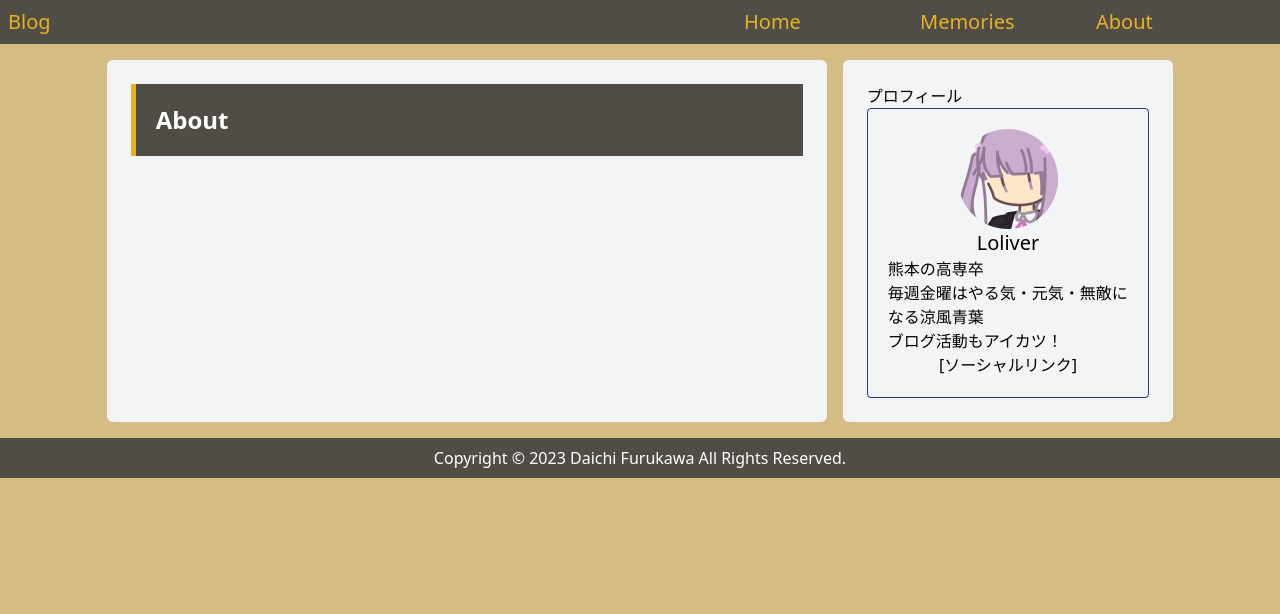
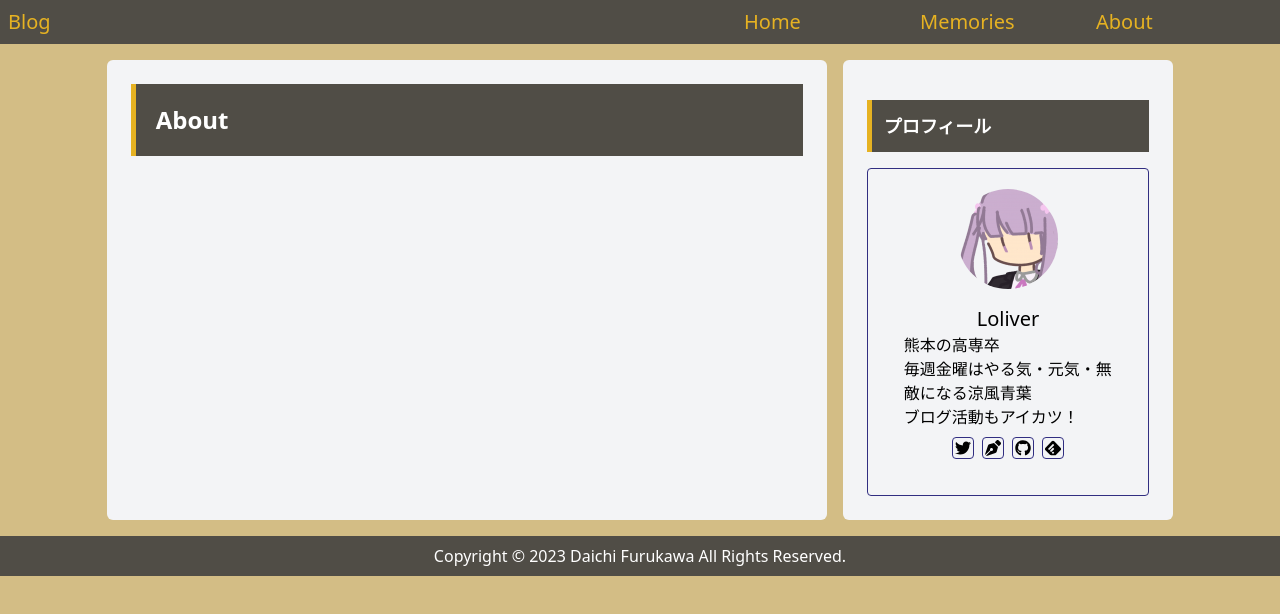
Before and after one commit to Loliver1224/blog-jamstack, a Next.js app: page /about in a window 1280 px wide. Shown: the top 614 px of the page. Built offline with nearby package versions, Linux system fonts and the light colour scheme.

Commit message:
サイドバーにソーシャルリンク追加&スタイル調整

```diff
--- a/components/Profile.tsx
+++ b/components/Profile.tsx
@@ -1,22 +1,57 @@
 import Image from "next/image";
+import Link from "next/link";
+import { FaTwitter, FaGithub, FaPenNib } from "react-icons/fa";
+import { SiFeedly } from "react-icons/si";
 
 export default function Profile() {
-
   return (
     <aside>
       <h3>プロフィール</h3>
       <div className="text-center border border-indigo-900 rounded p-5">
         <figure className="mx-auto w-max">
-          <Image src="/favicon.png" alt="avatar" width="100" height="100" className="rounded-full" />
+          <Image
+            src="/favicon.png"
+            alt="avatar"
+            width="100"
+            height="100"
+            className="rounded-full"
+          />
         </figure>
-        <div>
+        <div className="p-4">
           <div className="text-xl">Loliver</div>
-          <p className="text-left">
-            熊本の高専卒<br />
-            毎週金曜はやる気・元気・無敵になる涼風青葉<br />
+          <p className="text-left mb-2">
+            熊本の高専卒
+            <br />
+            毎週金曜はやる気・元気・無敵になる涼風青葉
+            <br />
             ブログ活動もアイカツ！
           </p>
-          <div>[ソーシャルリンク]</div>
+          <div className="flex justify-center gap-2">
+            <Link
+              href="https://twitter.con/Lolitta_river"
+              className="border rounded border-indigo-900 p-0.5"
+            >
+              <FaTwitter />
+            </Link>
+            <Link
+              href="https://loliver.hatenablog.jp/"
+              className="border rounded border-indigo-900 p-0.5"
+            >
+              <FaPenNib />
+            </Link>
+            <Link
+              href="https://github.com/Loliver1224"
+              className="border rounded border-indigo-900 p-0.5"
+            >
+              <FaGithub />
+            </Link>
+            <Link
+              href="https://feedly.com/i/discover/sources/search/feed/https%3A%2F%2Fblog.loliver.net"
+              className="border rounded border-indigo-900 p-0.5"
+            >
+              <SiFeedly />
+            </Link>
+          </div>
         </div>
       </div>
     </aside>
--- a/styles/globals.css
+++ b/styles/globals.css
@@ -39,6 +39,16 @@ h2 {
   @apply text-2xl font-bold
 }
 
+aside h3 {
+  background-color: #504d46;
+  border-left: 5px solid #e6b222;
+  padding: 12px;
+  margin: 16px 0;
+  @apply text-white;
+  @apply text-lg;
+  @apply font-bold;
+}
+
 article p, article pre, article .information-box {
   @apply mb-[1.4rem]
 }
```
